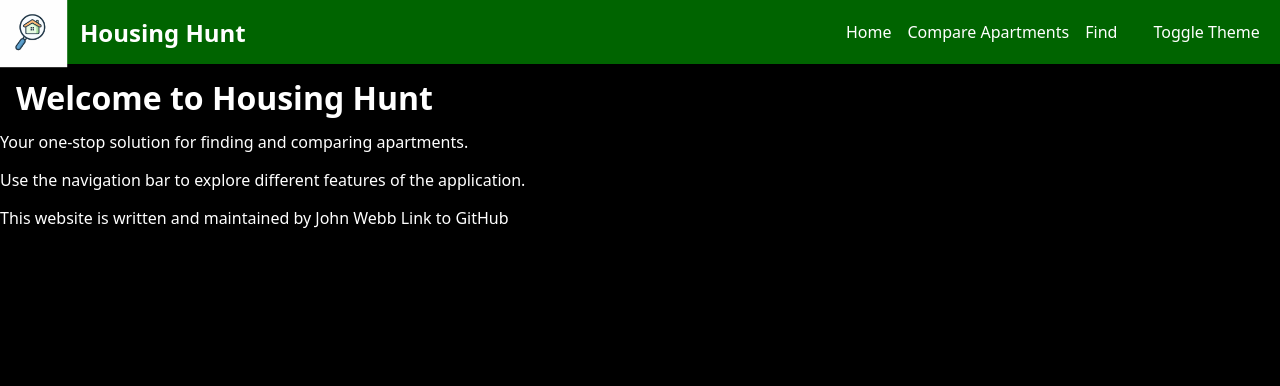
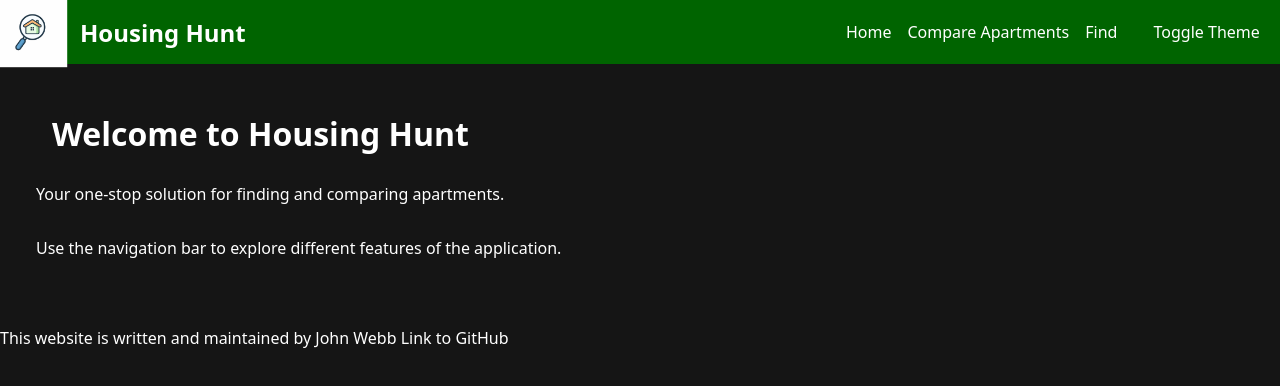
Before and after one commit to johnr-webb/my-ts-page, a website built with Vite: page index.html in a window 1280 px wide. Built offline with nearby package versions, Linux system fonts and the light colour scheme; no server answers.

Commit message:
Commiting small styling changes - will make more tomorrow

```diff
--- a/src/style.css
+++ b/src/style.css
@@ -1,12 +1,12 @@
 :root {
   /* Theme tokens */
-  --bg: #000000;
+  --bg: #151515;
   --text: #ffffff;
   --shadow: #ffffff;
 
   --radius: 6px;
   --gap: 1rem;
-  --pad: 1rem;
+  --pad: 4rem;
   --min-font: 16px;
 
   /* Typography defaults */
@@ -63,11 +63,10 @@
   background-color: var(--bg);
 }
 
-.app-wrap {
+#app-wrap {
   display: flex;
   flex-direction: column;
-  width: 100%;
-  contain: content;
+  padding: 36px;
 }
 
 .header {
```
